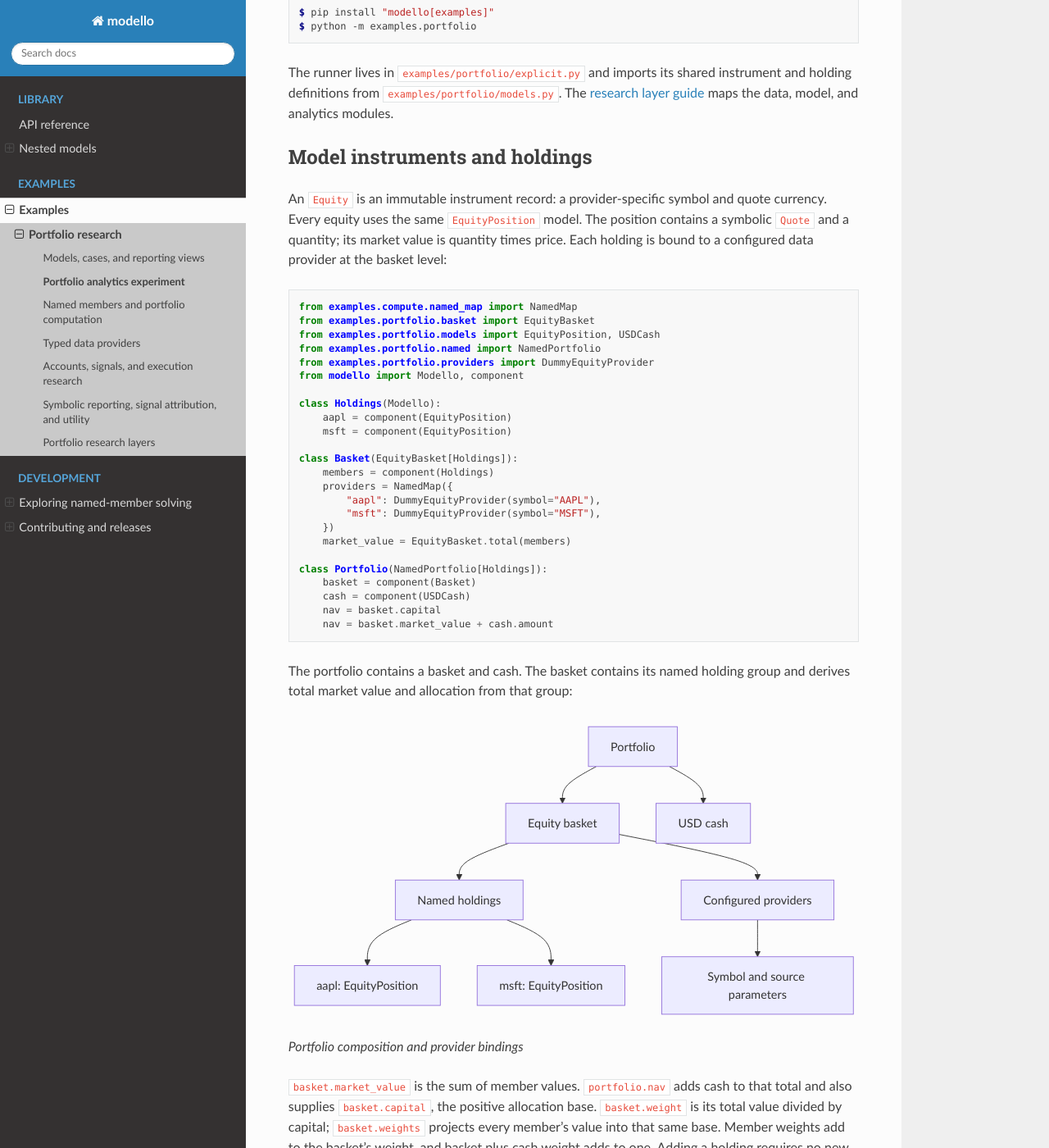
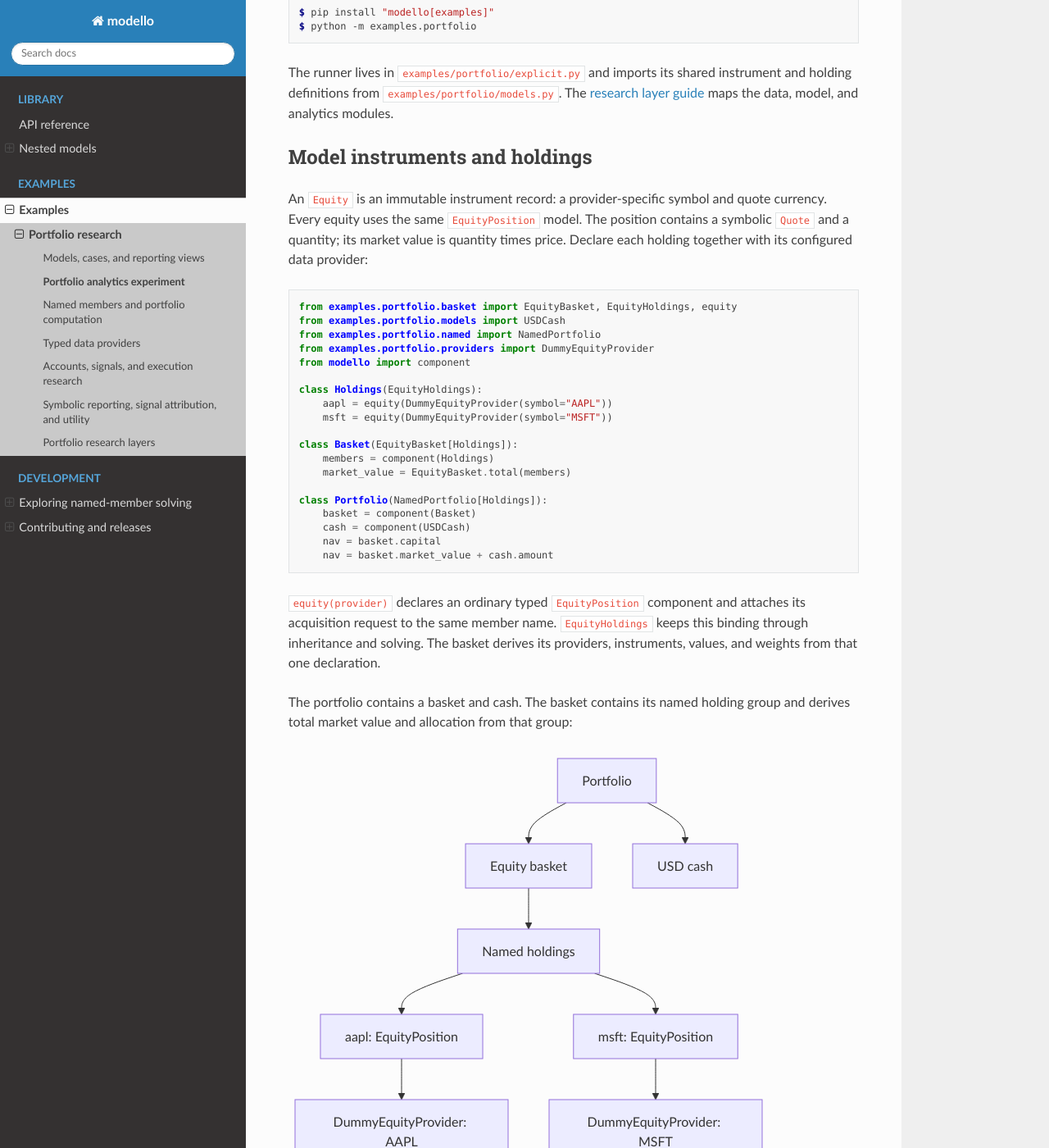
Before and after one commit to Code0x58/modello, a Sphinx documentation site: the page built from docs/examples/portfolio/holdings.rst, in a window 1280 px wide and 1400 px high, scrolled down 462 px. Shown: the whole window at 82% size. Built offline with Sphinx 7.4.7 and the Read the Docs theme 3.1.0, drawn with Linux system fonts in a browser that asks for light colours; some of the changed text lies outside the part shown.

Commit message:
Declare holdings and their providers together

```diff
--- a/docs/examples/portfolio/accounts.rst
+++ b/docs/examples/portfolio/accounts.rst
@@ -73,8 +73,9 @@ The :doc:`basket definition <holdings>` binds each named holding to a configured
 and loads the supplied synthetic Apple prints. ``CSVEquityProvider`` accepts a
 symbol, path, provider namespace, and quote currency for an external CSV.
 
-The basket stores its provider map once. Its ``instruments`` map derives the
-serializable quote identities, while ``positions[name]`` exposes the provider,
+Each ``equity(provider)`` member declaration owns its acquisition request.
+The basket projects its ``providers`` map from those declarations. Its
+``instruments`` map derives serializable quote identities, while ``positions[name]`` exposes the provider,
 identity, quantity, value, and contextual weight together. Instrument metadata
 is available while defining a symbolic model; loading is an explicit step:
 
--- a/docs/examples/portfolio/holdings.rst
+++ b/docs/examples/portfolio/holdings.rst
@@ -31,28 +31,23 @@ Model instruments and holdings
 An ``Equity`` is an immutable instrument record: a provider-specific symbol and
 quote currency. Every equity uses the same ``EquityPosition`` model. The
 position contains a symbolic ``Quote`` and a quantity; its market value is
-quantity times price. Each holding is bound to a configured data provider at
-the basket level:
+quantity times price. Declare each holding together with its configured data
+provider:
 
 .. code-block:: python
 
-   from examples.compute.named_map import NamedMap
-   from examples.portfolio.basket import EquityBasket
-   from examples.portfolio.models import EquityPosition, USDCash
+   from examples.portfolio.basket import EquityBasket, EquityHoldings, equity
+   from examples.portfolio.models import USDCash
    from examples.portfolio.named import NamedPortfolio
    from examples.portfolio.providers import DummyEquityProvider
-   from modello import Modello, component
+   from modello import component
 
-   class Holdings(Modello):
-       aapl = component(EquityPosition)
-       msft = component(EquityPosition)
+   class Holdings(EquityHoldings):
+       aapl = equity(DummyEquityProvider(symbol="AAPL"))
+       msft = equity(DummyEquityProvider(symbol="MSFT"))
 
    class Basket(EquityBasket[Holdings]):
        members = component(Holdings)
-       providers = NamedMap({
-           "aapl": DummyEquityProvider(symbol="AAPL"),
-           "msft": DummyEquityProvider(symbol="MSFT"),
-       })
        market_value = EquityBasket.total(members)
 
    class Portfolio(NamedPortfolio[Holdings]):
@@ -61,12 +56,17 @@ the basket level:
        nav = basket.capital
        nav = basket.market_value + cash.amount
 
+``equity(provider)`` declares an ordinary typed ``EquityPosition`` component and
+attaches its acquisition request to the same member name. ``EquityHoldings``
+keeps this binding through inheritance and solving. The basket derives its
+providers, instruments, values, and weights from that one declaration.
+
 The portfolio contains a basket and cash. The basket contains its named holding
 group and derives total market value and allocation from that group:
 
 .. mermaid::
    :caption: Portfolio composition and provider bindings
-   :alt: The portfolio contains an equity basket and USD cash. The basket contains named generic equity positions and binds their names to configured data providers.
+   :alt: The portfolio contains an equity basket and USD cash. Each named equity position carries its configured data provider.
 
    flowchart TD
        portfolio[Portfolio] --> basket[Equity basket]
@@ -74,8 +74,8 @@ group and derives total market value and allocation from that group:
        basket --> members[Named holdings]
        members --> apple[aapl: EquityPosition]
        members --> microsoft[msft: EquityPosition]
-       basket --> bindings[Configured providers]
-       bindings --> symbols[Symbol and source parameters]
+       apple --> apple_source[DummyEquityProvider: AAPL]
+       microsoft --> microsoft_source[DummyEquityProvider: MSFT]
 
 ``basket.market_value`` is the sum of member values. ``portfolio.nav`` adds
 cash to that total and also supplies ``basket.capital``, the positive allocation
@@ -97,8 +97,8 @@ numeric model with its provider, instrument record, and allocation base. It expo
 'DummyEquityProvider'
 
 The underlying symbolic component remains available as ``apple.model``, or
-through the typed member attribute ``basket.members.aapl``. Instrument records
-and contextual queries belong to the basket layer; the model's equations are
+through the typed member attribute ``basket.members.aapl``. The basket projects
+the declared provider bindings and adds contextual queries; the model's equations are
 ordinary Modello scalars and components. The :doc:`provider guide <providers>`
 explains typed results, explicit loading, and shared requests.
 
```
Also changed, not shown: docs/examples/portfolio/layers.rst (+10 -5 lines), docs/examples/portfolio/modelling.rst (+7 -2 lines), docs/examples/portfolio/named_members.rst (+15 -10 lines), docs/examples/portfolio/providers.rst (+14 -12 lines), 14 other files.
